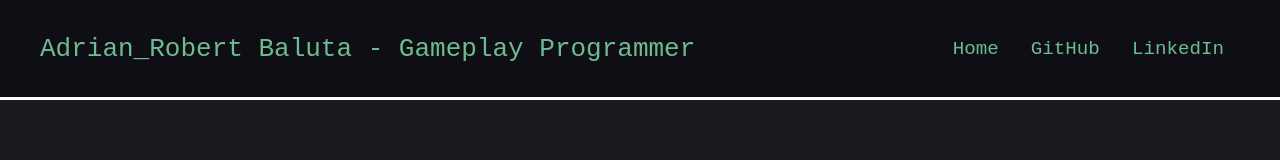
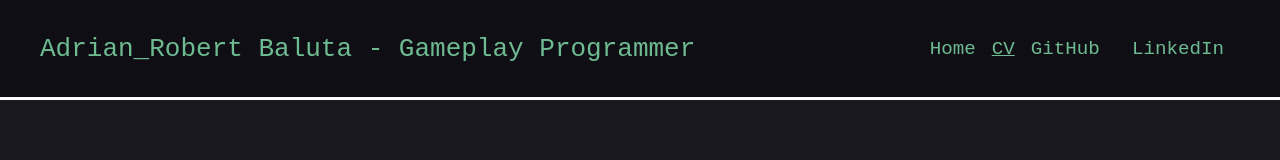
Before and after one commit to RobertAdrianBaluta/Adrian_Robert-Baluta---Gameplay-Programmer-Portfolio, a plain HTML site: page index.html in a window 1280 px wide. Shown: the top 160 px of the page. Drawn offline with Linux system fonts and the light colour scheme.

Commit message:
Update index.html

```diff
--- a/index.html
+++ b/index.html
@@ -18,6 +18,7 @@
         </div>
         <ul class="navbar__menu">
           <li class="navbar__item"><a href="index.html" class="navbar__links">Home</a></li>
+          <li class="navbar__item"><a href="assets/cv/john-doe-cv.pdf" target="_blank">CV</a></li>
           <li class="navbar__item"><a href="https://github.com/RobertAdrianBaluta" target="_blank" class="navbar__links">GitHub</a></li>
           <li class="navbar__item"><a href="https://www.linkedin.com/in/robert-băluta-9430ba262/" target="_blank" class="navbar__links">LinkedIn</a></li>
        <!--<li class="navbar__btn"><a href="" class="button">My CV</a></li>-->
```
